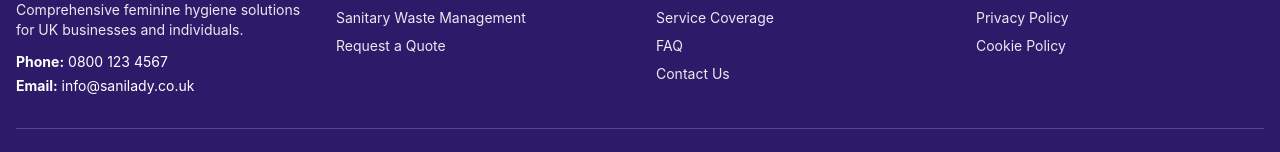
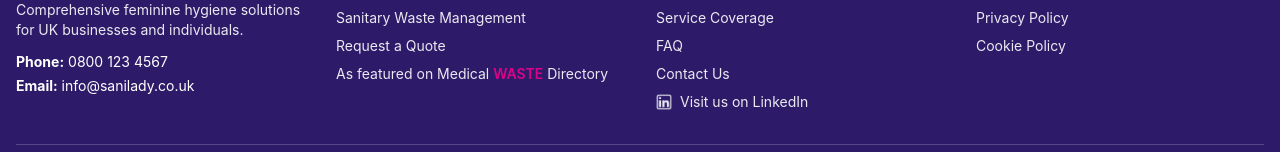
Before and after one commit to ronchimbo-star/saniladyv2, a React (Vite) app: page / in a window 1280 px wide. Shown: the part 2632-2784 px from the top of the page. Built offline with nearby package versions, Linux system fonts and the light colour scheme; no server answers; the database is empty.

Commit message:
Updated Layout.tsx

```diff
--- a/src/components/Layout.tsx
+++ b/src/components/Layout.tsx
@@ -287,6 +287,16 @@ export default function Layout({ children }: { children: React.ReactNode }) {
                     Request a Quote
                   </Link>
                 </li>
+                <li>
+                  <a
+                    href="https://medicalwastedirectory.co.uk/directory/24ebcb04-39b8-4477-9ba7-58511a157d9d"
+                    target="_blank"
+                    rel="noopener noreferrer"
+                    className="hover:text-pink-400 transition-colors inline-block"
+                  >
+                    As featured on <span className="inline">Medical <span className="text-[#ec008c] font-semibold">WASTE</span> Directory</span>
+                  </a>
+                </li>
               </ul>
             </div>
             <div>
@@ -311,6 +321,17 @@ export default function Layout({ children }: { children: React.ReactNode }) {
                   <Link to="/contact" className="hover:text-pink-400 transition-colors">
                     Contact Us
                   </Link>
+                </li>
+                <li>
+                  <a
+                    href="https://www.linkedin.com/company/saniladyfemininehygiene"
+                    target="_blank"
+                    rel="noopener noreferrer"
+                    className="hover:text-pink-400 transition-colors flex items-center gap-2"
+                  >
+                    <img src="/linkedin.png" alt="LinkedIn" className="h-4 w-4" />
+                    Visit us on LinkedIn
+                  </a>
                 </li>
               </ul>
             </div>
```
